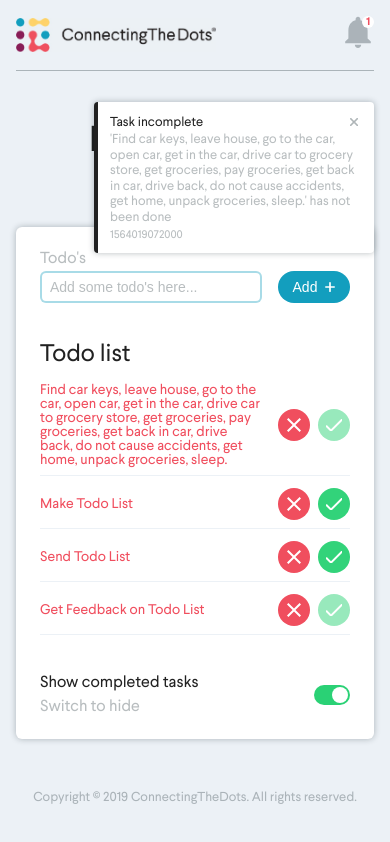
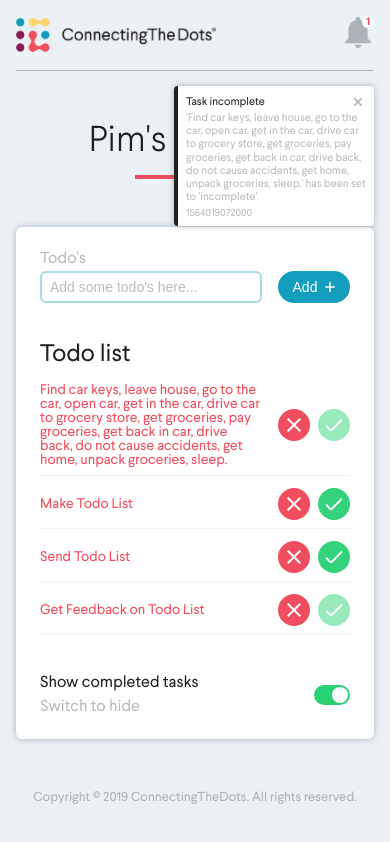
Before and after one commit to Schayik/todo-list, a React (Create React App) app: page / in a window 390 px wide. Both pictures are taken after a click on the button 334 px from the left and 425 px from the top of the page. Built offline with nearby package versions, Linux system fonts and the light colour scheme; a small style sheet from the web is missing.

Commit message:
responsive: notifications

```diff
--- a/src/components/Notification.js
+++ b/src/components/Notification.js
@@ -45,6 +45,16 @@ const StyledNotification = styled.ul`
   flex-direction: column;
   justify-content: space-between;
 
+  &.removed {
+    border-color: var(--red);
+  }
+  &.added {
+    border-color: var(--blue);
+  }
+  &.completed {
+    border-color: var(--green);
+  }
+
   button {
     height: 16px;
     width: 16px;
@@ -54,16 +64,6 @@ const StyledNotification = styled.ul`
       height: 8px;
       width: 8px;
     }
-  }
-
-  &.removed {
-    border-color: var(--red);
-  }
-  &.added {
-    border-color: var(--blue);
-  }
-  &.completed {
-    border-color: var(--green);
   }
 
   .inner-wrapper {
@@ -86,4 +86,27 @@ const StyledNotification = styled.ul`
     color: var(--grey);
     font-size: 11px;
   }
+
+  @media(max-width: ${props => props.theme.breakpoints.phone}px) {
+    margin-top: 16px;
+    width: 200px;
+    min-height: 0;
+    padding: 8px;
+
+    .inner-wrapper {
+      display: flex;
+      justify-content: space-between;
+      align-items: center;
+    }
+
+    p.type {
+      font-size: 11px;
+    }
+    p.name {
+      font-size: 11px;
+    }
+    p.time {
+      font-size: 10px;
+    }
+  }
 `
--- a/src/components/Notifications.js
+++ b/src/components/Notifications.js
@@ -6,7 +6,7 @@ import Notification from './Notification'
 
 const Notifications = ({ notifications }) => {
   const keys = Object.keys(notifications)
-  const lastFive = keys.slice(-5)
+  const lastFive = keys.slice(-3)
 
   return (
     <StyledNotifications>
@@ -28,4 +28,5 @@ const StyledNotifications = styled.ul`
 
   list-style: none;
   padding: 0;
+  margin: 0;
 `
--- a/src/helpers.js
+++ b/src/helpers.js
@@ -60,7 +60,7 @@ export const getText = (name, type) => {
     case 'COMPLETED':
       return `'${name}' has been done`
     case 'INCOMPLETE':
-      return `'${name}' has not been done`
+      return `'${name}' has been set to 'incomplete'`
     default:
      return null
   }
```
